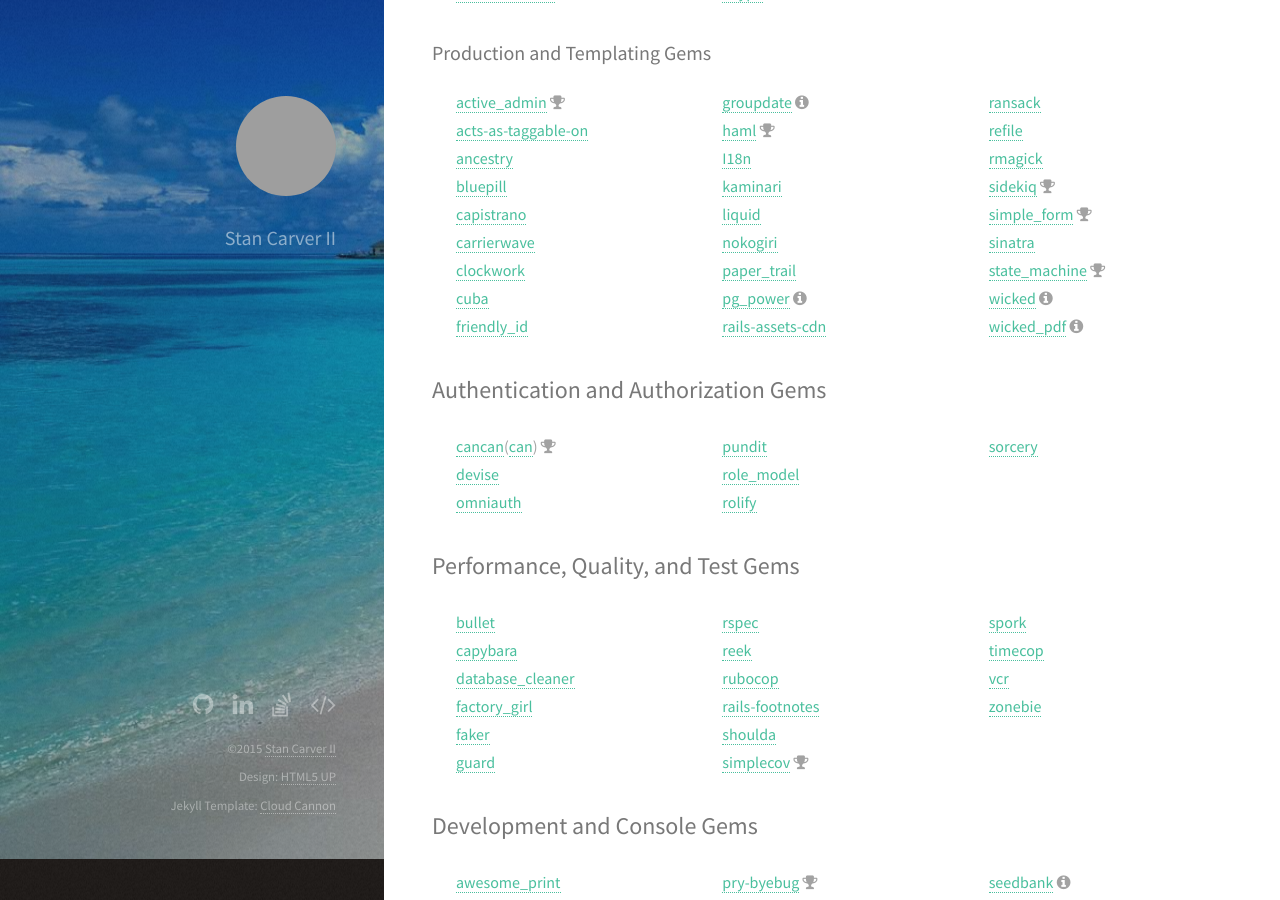
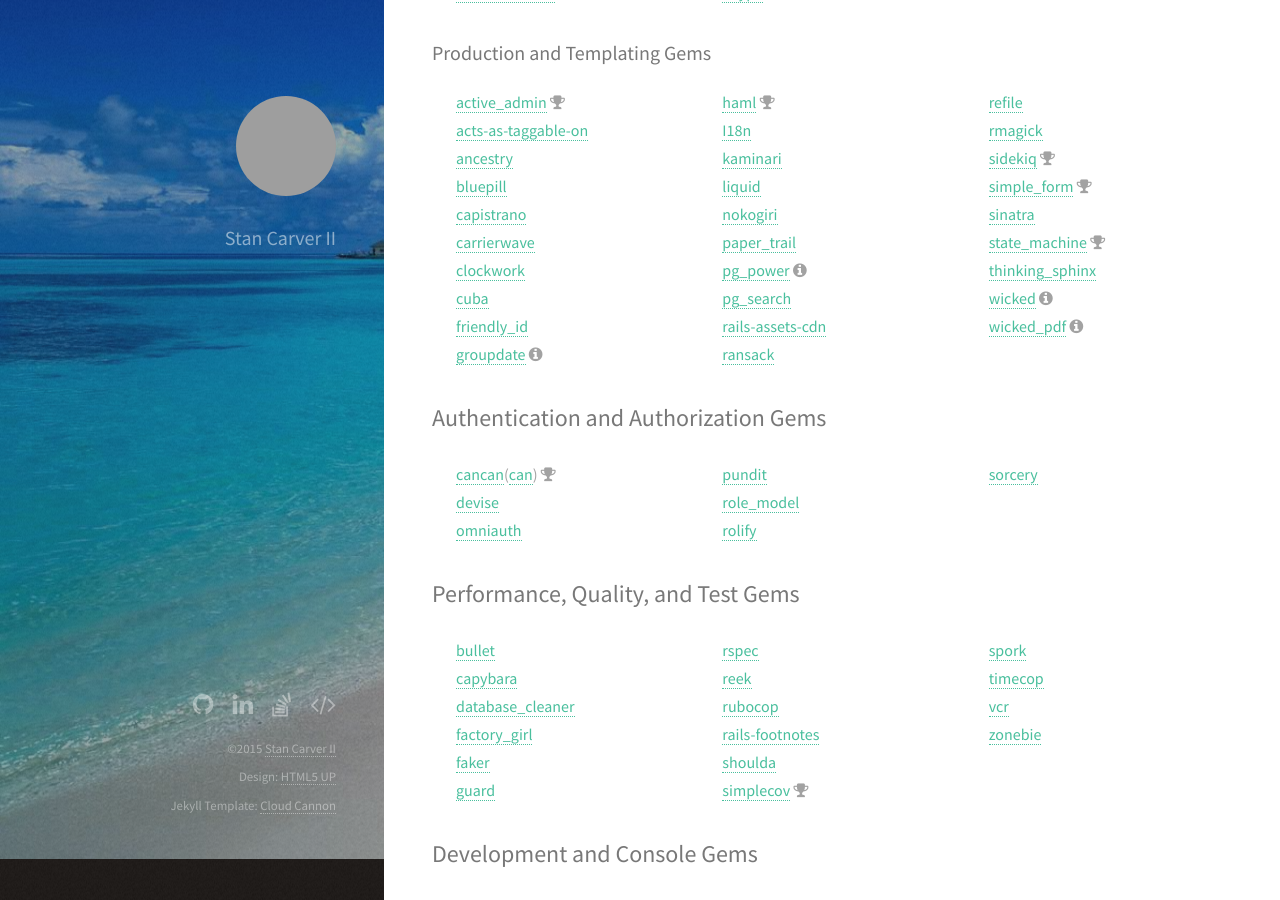
Before and after one commit to scarver2/scarver2.github.io, a Jekyll site: the page built from _posts/2015-08-28-about-tech-me.markdown, in a window 1280 px wide and 900 px high, scrolled down 812 px. Built offline with Jekyll 4.4.1, drawn with Linux system fonts in a browser that asks for light colours; grey boxes are pictures that could not be loaded.

Commit message:
added database search engines

```diff
--- a/_posts/2015-08-28-about-tech-me.markdown
+++ b/_posts/2015-08-28-about-tech-me.markdown
@@ -47,6 +47,7 @@
 	<li><a href="http://www.nokogiri.org/" target="_blank">nokogiri</a></li>
 	<li><a href="https://github.com/airblade/paper_trail" target="_blank">paper_trail</a></li>
 	<li><a href="https://github.com/TMXCredit/pg_power" target="_blank">pg_power</a> <i class="fa fa-info-circle" title="Featured on episode 460 of Ruby5 by yours truly"></i></li>
+	<li><a href="https://github.com/Casecommons/pg_search" target="_blank">pg_search</a></li>
 	<li><a href="https://github.com/cmer/rails-assets-cdn" target="_blank">rails-assets-cdn</a></li>
 	<li><a href="https://github.com/activerecord-hackery/ransack" target="_blank">ransack</a></li>
 	<li><a href="https://github.com/refile/refile" target="_blank">refile</a></li>
@@ -55,10 +56,10 @@
 	<li><a href="https://github.com/plataformatec/simple_form" target="_blank">simple_form</a> <i class="fa fa-trophy"></i></li>
 	<li><a href="http://www.sinatrarb.com/" target="_blank">sinatra</a></li>
 	<li><a href="https://github.com/pluginaweek/state_machine" target="_blank">state_machine</a> <i class="fa fa-trophy"></i></li>
+	<li><a href="http://freelancing-gods.com/thinking-sphinx/" target="_blank">thinking_sphinx</a></li>
 	<li><a href="https://github.com/schneems/wicked" target="_blank">wicked</a> <i class="fa fa-info-circle" title="as in Cool, not the 666 stuff"></i></li>
 	<li><a href="https://github.com/mileszs/wicked_pdf" target="_blank">wicked_pdf</a> <i class="fa fa-info-circle" title="PDFs are the devil"></i></li>
 </ul>
-
 
 ## Authentication and Authorization Gems
 
```
